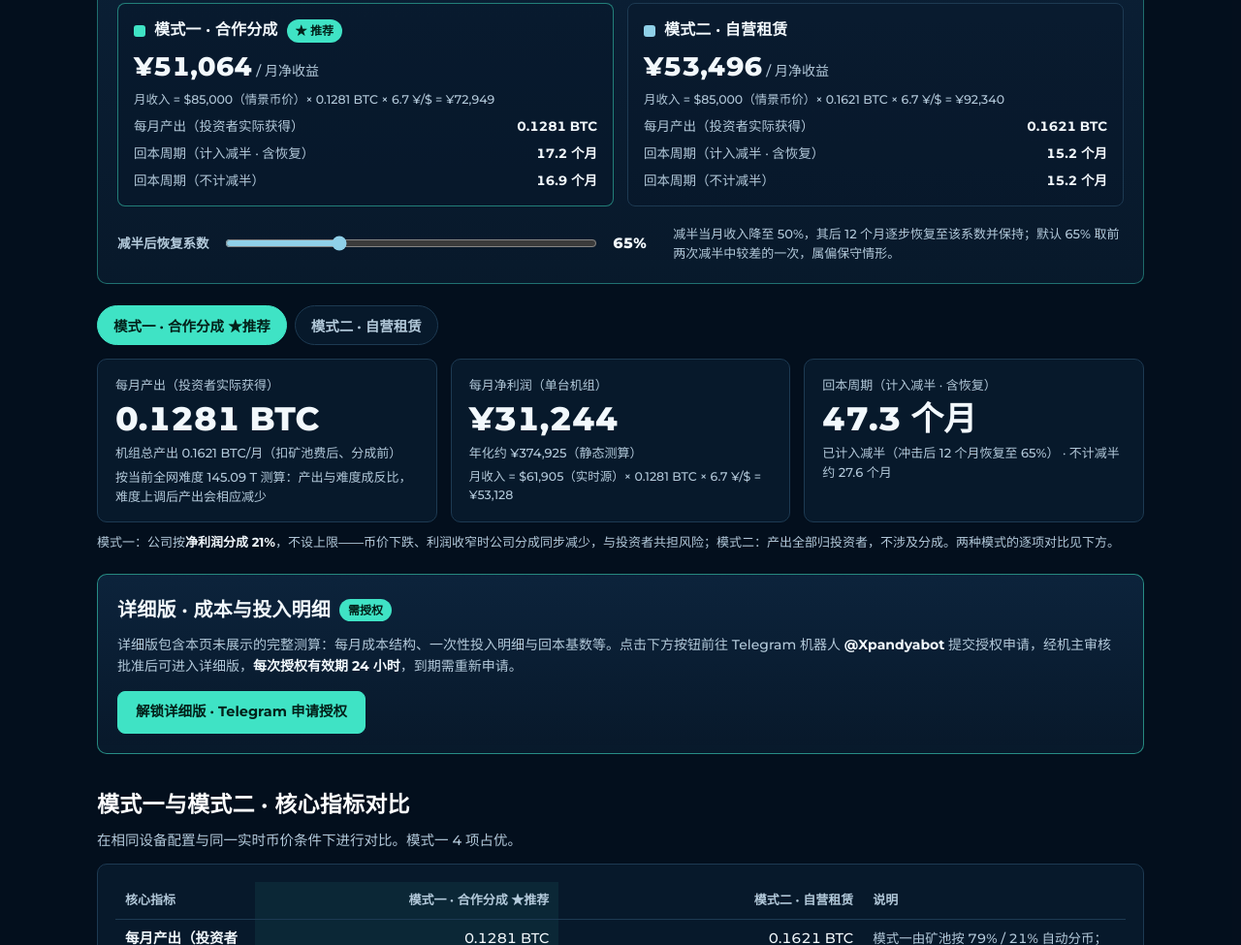
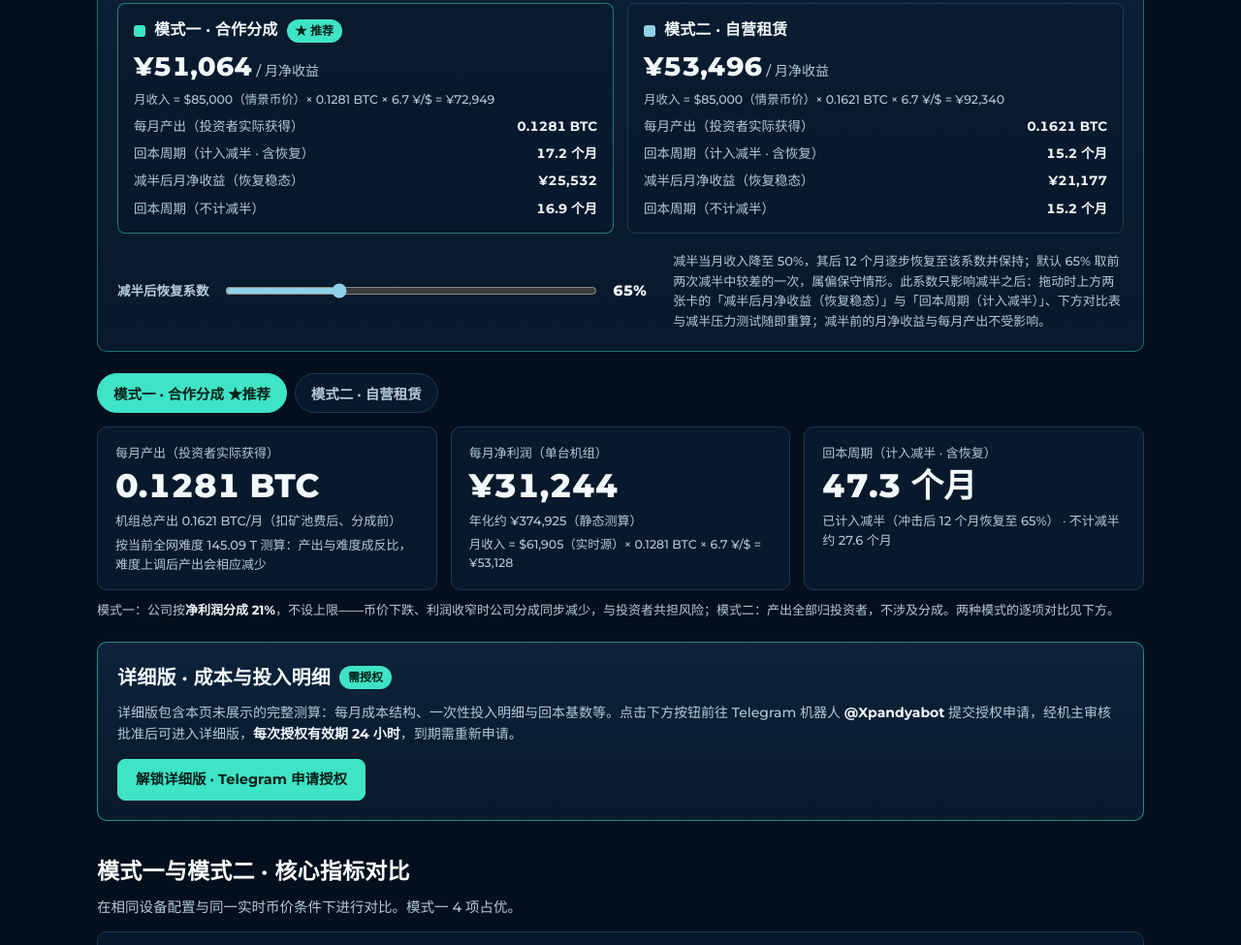
Before and after one commit to pandyabtc-source/x-mining-website, a plain HTML site: page index.html in a window 1280 px wide. Shown: the part 3665-4640 px from the top of the page at 97% size. Drawn offline with Linux system fonts and the light colour scheme; no server answers.

Commit message:
Show post-halving net next to recovery slider

```diff
--- a/index.html
+++ b/index.html
@@ -635,6 +635,7 @@
                 <span class="rc-calc-note" id="rcB1Inc"></span>
                 <div class="rc-bm-row"><span>每月产出（投资者实际获得）</span><b id="rcB1Out">—</b></div>
                 <div class="rc-bm-row"><span>回本周期（计入减半 · 含恢复）</span><b id="rcB1PbH">—</b></div>
+                <div class="rc-bm-row"><span>减半后月净收益（恢复稳态）</span><b id="rcB1NetR">—</b></div>
                 <div class="rc-bm-row"><span>回本周期（不计减半）</span><b id="rcB1Pb">—</b></div>
               </div>
               <div class="rc-bench-mode">
@@ -643,6 +644,7 @@
                 <span class="rc-calc-note" id="rcB2Inc"></span>
                 <div class="rc-bm-row"><span>每月产出（投资者实际获得）</span><b id="rcB2Out">—</b></div>
                 <div class="rc-bm-row"><span>回本周期（计入减半 · 含恢复）</span><b id="rcB2PbH">—</b></div>
+                <div class="rc-bm-row"><span>减半后月净收益（恢复稳态）</span><b id="rcB2NetR">—</b></div>
                 <div class="rc-bm-row"><span>回本周期（不计减半）</span><b id="rcB2Pb">—</b></div>
               </div>
             </div>
@@ -650,7 +652,7 @@
               <label for="rcRecovery">减半后恢复系数</label>
               <input id="rcRecovery" type="range" min="50" max="100" step="1" value="65" />
               <span class="rc-rv" id="rcRecVal">65%</span>
-              <span class="rc-small">减半当月收入降至 50%，其后 12 个月逐步恢复至该系数并保持；默认 65% 取前两次减半中较差的一次，属偏保守情形。</span>
+              <span class="rc-small">减半当月收入降至 50%，其后 12 个月逐步恢复至该系数并保持；默认 65% 取前两次减半中较差的一次，属偏保守情形。此系数只影响减半之后：拖动时上方两张卡的「减半后月净收益（恢复稳态）」与「回本周期（计入减半）」、下方对比表与减半压力测试随即重算；减半前的月净收益与每月产出不受影响。</span>
             </div>
           </div>
 
@@ -1078,11 +1080,13 @@
           $("rcB1Inc").textContent = incomeLine(benchPrice, srcB, incomeFigs(bench.m1, true, bp), bp.usd);
           $("rcB1Out").textContent = bench.m1.keptBtc.toFixed(4) + " BTC";
           $("rcB1PbH").textContent = fmtPayback(bench.m1.paybackH, bench.m1.netR);
+          $("rcB1NetR").textContent = "¥" + fmt(bench.m1.netR);
           $("rcB1Pb").textContent = isFinite(bench.m1.payback) ? fmt(bench.m1.payback, 1) + " 个月" : "无法回本";
           $("rcB2Net").innerHTML = "¥" + fmt(bench.m2.net) + "<span> / 月净收益</span>";
           $("rcB2Inc").textContent = incomeLine(benchPrice, srcB, incomeFigs(bench.m2, false, bp), bp.usd);
           $("rcB2Out").textContent = bench.m2.keptBtc.toFixed(4) + " BTC";
           $("rcB2PbH").textContent = fmtPayback(bench.m2.paybackH, bench.m2.netR);
+          $("rcB2NetR").textContent = "¥" + fmt(bench.m2.netR);
           $("rcB2Pb").textContent = isFinite(bench.m2.payback) ? fmt(bench.m2.payback, 1) + " 个月" : "无法回本";
           $("rcRecVal").textContent = recoveryPct + "%";
 
```
